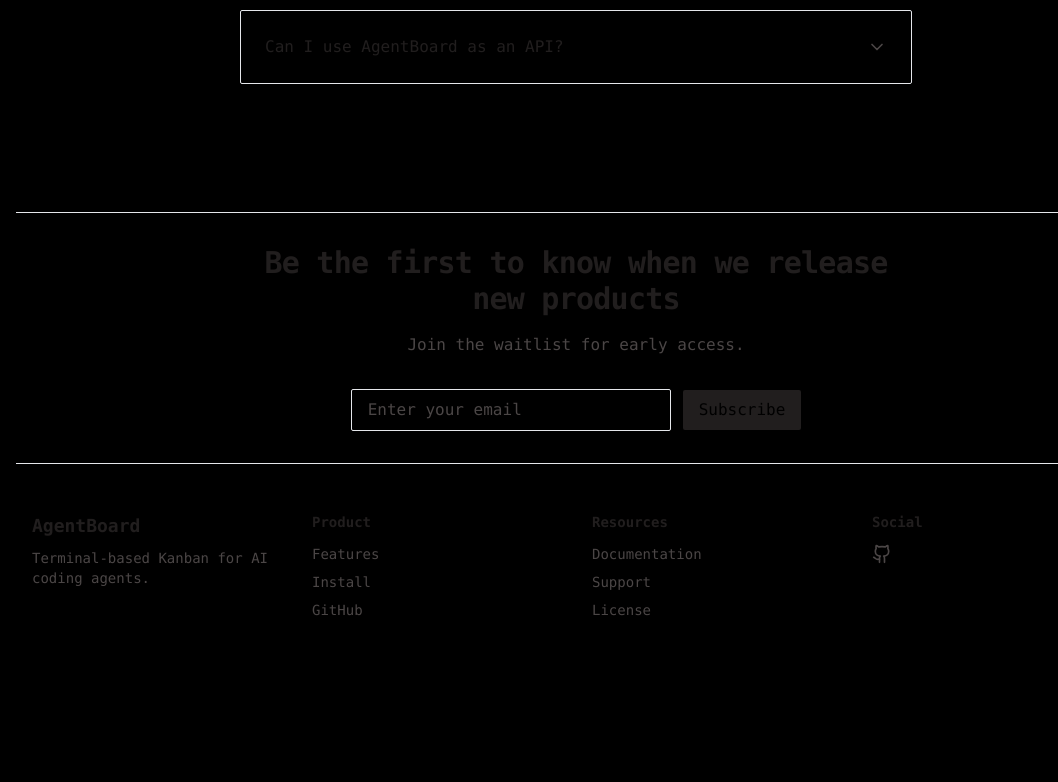
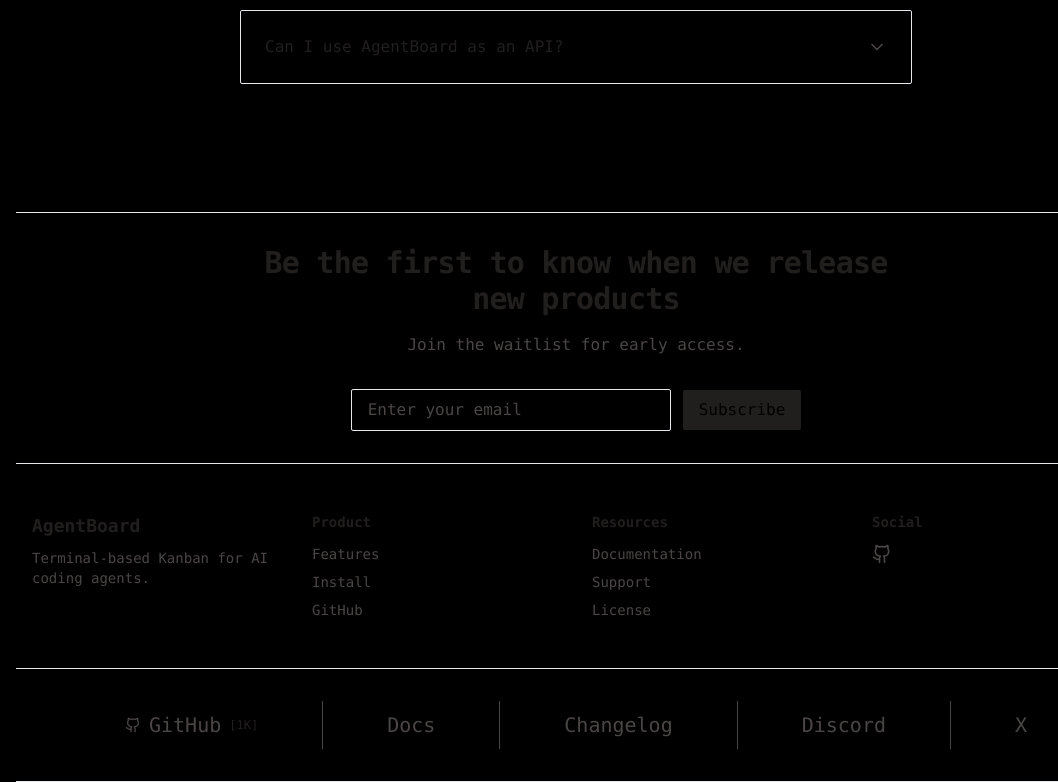
Before and after one commit to ayan-de/agentboard-web, a Next.js app: page / in a window 1280 px wide. Shown: the part 5271-6053 px from the top of the page, without its empty margins (64-1122 px from the left). Before the commit the page ends 5939 px from the top, so only its background shows below. Built offline with nearby package versions, Linux system fonts and the light colour scheme.

Commit message:
feat: add social links section to homepage footer

```diff
--- a/src/app/page.tsx
+++ b/src/app/page.tsx
@@ -9,6 +9,7 @@ import Documentation from '@/components/Documentation'
 import FAQ from '@/components/FAQ'
 import Waitlist from '@/components/Waitlist'
 import Footer from '@/components/Footer'
+import SocialLinks from '@/components/SocialLinks'
 import ThemeCustomizer from '@/components/ThemeCustomizer'
 import { useThemeColors } from '@/lib/ThemeContext'
 import { ThemeInfo } from '@/types'
@@ -31,7 +32,6 @@ export default function Home() {
     <>
       <main>
         <Hero />
-        {/* <Separator /> */}
         <Features />
         <Separator />
         <Themes onSelectTheme={handleSelectTheme} />
@@ -45,6 +45,9 @@ export default function Home() {
         <Waitlist />
         <Separator />
         <Footer />
+        <Separator />
+        <SocialLinks />
+        <Separator />
       </main>
       <ThemeCustomizer />
     </>
--- /dev/null
+++ b/src/components/SocialLinks.tsx
@@ -0,0 +1,42 @@
+import { Github } from 'lucide-react'
+import Container from '@/components/ui/Container'
+
+const links = [
+  { label: 'GitHub', sublabel: '1K', href: 'https://github.com/ayan-de/agent-board' },
+  { label: 'Docs', sublabel: '', href: '#' },
+  { label: 'Changelog', sublabel: '', href: '#' },
+  { label: 'Discord', sublabel: '', href: '#' },
+  { label: 'X', sublabel: '', href: '#' },
+]
+
+export default function SocialLinks() {
+  return (
+    <section className="py-8">
+      <Container>
+        <div className="flex items-center justify-center h-12 gap-16">
+          {links.map((link, index) => (
+            <>
+              <div key={link.label} className="flex items-center gap-2">
+                {link.label === 'GitHub' ? (
+                  <Github className="h-4 w-4 text-[var(--muted)]" />
+                ) : null}
+                <a
+                  href={link.href}
+                  className="text-xl text-[var(--muted)] hover:text-[var(--foreground)] transition-colors"
+                >
+                  {link.label}
+                </a>
+                {link.sublabel && (
+                  <span className="text-xs text-[var(--muted)]/60">[{link.sublabel}]</span>
+                )}
+              </div>
+              {index < links.length - 1 && (
+                <span className="h-full w-px bg-[var(--muted)]" />
+              )}
+            </>
+          ))}
+        </div>
+      </Container>
+    </section>
+  )
+}
```
